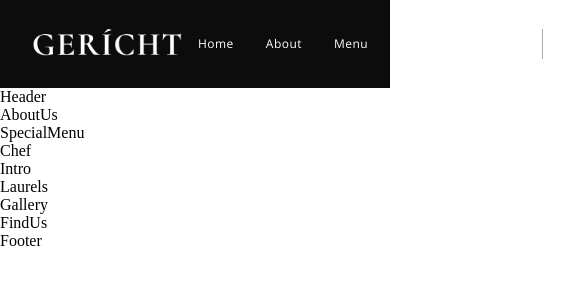
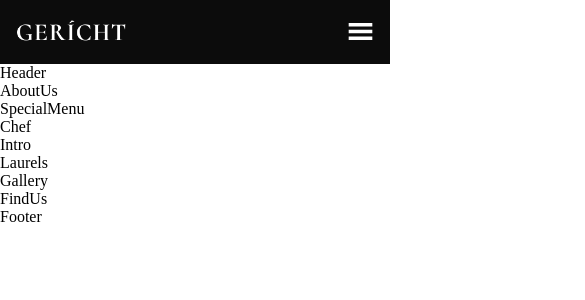
Before and after one commit to SyedUmairCodes/modern-resturant-react, a React (Create React App) app: page / in a window 390 px wide. Shown: the top 300 px of the page, 585 px wide, since content can reach past the window. Built offline with nearby package versions, Linux system fonts and the light colour scheme; a web font is replaced by a local one.

Commit message:
Navbar completed

```diff
--- a/src/components/Navbar/Navbar.css
+++ b/src/components/Navbar/Navbar.css
@@ -6,50 +6,59 @@
   background: var(--color-black);
   padding: 1rem 2rem;
 }
+
 .app__navbar-logo {
   display: flex;
   justify-content: flex-start;
   align-items: center;
 }
-.app__navbar-logo img{
+
+.app__navbar-logo img {
   width: 150px;
 }
-.app__navbar-links{
+
+.app__navbar-links {
   flex: 1;
   display: flex;
   justify-content: center;
   align-items: center;
   list-style: none;
 }
-.app__navbar-links li{
+
+.app__navbar-links li {
   margin: 0 1rem;
   cursor: pointer;
 }
-.app__navbar-links li:hover{
+
+.app__navbar-links li:hover {
   color: var(--color-grey);
 }
-.app__navbar-login{
-  display:flex;
-  justify-content:center;
-  align-items:center;
+
+.app__navbar-login {
+  display: flex;
+  justify-content: flex-end;
+  align-items: center;
 }
-.app__navbar-login a{
+
+.app__navbar-login a {
   margin: 0 1rem;
   text-decoration: none;
   transition: 0.5s ease;
 }
-.app__navbar-login a:hover{
+.app__navbar-login a:hover {
   border-bottom: 1px solid var(--color-golden);
 }
-.app__navbar-login div{
-  width:1px;
-  height:30px;
+.app__navbar-login div {
+  width: 1px;
+  height: 30px;
   background-color: var(--color-grey);
 }
-.app__navbar-smallscreen{
-  display:none;
+
+.app__navbar-smallscreen {
+  display: none;
 }
-.app__navbar-smallscreen_overlay{
+
+.app__navbar-smallscreen_overlay {
   position: fixed;
   top: 0;
   left: 0;
@@ -60,3 +69,60 @@
   flex-direction: column;
   z-index: 5;
 }
+
+.app__navbar-smallscreen_overlay .overlay__close {
+  font-size: 27px;
+  color: var(--color-golden);
+  cursor: pointer;
+  position: absolute;
+  top: 20px;
+  right: 20px;
+}
+
+.app__navbar-smallscreen_links {
+  list-style: none;
+}
+
+.app__navbar-smallscreen_links li {
+  margin: 2rem;
+  cursor: pointer;
+  color: var(--color-golden);
+  font-size: 2rem;
+  text-align: center;
+  font-family: var(--font-base);
+}
+
+.app__navbar-smallscreen_links li:hover {
+  color: var(--color-white);
+}
+
+/* Media Queries */
+
+@media screen and (max-width: 650px) {
+  .app__navbar {
+    padding: 1rem;
+  }
+
+  .app__navbar-login {
+    display: none;
+  }
+
+  .app__navbar-logo img {
+    width: 110px;
+  }
+}
+
+@media screen and (max-width: 1150px) {
+  .app__navbar-links {
+    display: none;
+  }
+  .app__navbar-smallscreen {
+    display: flex;
+  }
+}
+
+@media screen and (min-width: 2000px) {
+  .app__navbar-logo img {
+    width: 210px;
+  }
+}
--- a/src/components/Navbar/Navbar.jsx
+++ b/src/components/Navbar/Navbar.jsx
@@ -1,40 +1,72 @@
-import React from "react";
-import {GiHamburgerMenu} from "react-icons/gi";
-import {MdOutlineRestaurantMenu} from "react-icons/md";
+import React, { useState } from "react";
+import { GiHamburgerMenu } from "react-icons/gi";
+import { MdOutlineRestaurantMenu } from "react-icons/md";
 import images from "../../constants/images";
 
 import "./Navbar.css";
 
-const Navbar = () => (
+const Navbar = () => {
+  const [toggleMenu, setToggleMenu] = useState(false);
+  return (
     <nav className="app__navbar">
       <div className="app__navbar-logo">
-            <img src={images.gericht} alt="logo"/>
+        <img src={images.gericht} alt="logo" />
       </div>
       <ul className="app__navbar-links">
-            <li className="p__opensans"><a href="#home">Home</a></li>
-            <li className="p__opensans"><a href="#about">About</a></li>
-            <li className="p__opensans"><a href="#menu">Menu</a></li>
-            <li className="p__opensans"><a href="#awards">Awards</a></li>
+        <li className="p__opensans">
+          <a href="#home">Home</a>
+        </li>
+        <li className="p__opensans">
+          <a href="#about">About</a>
+        </li>
+        <li className="p__opensans">
+          <a href="#menu">Menu</a>
+        </li>
+        <li className="p__opensans">
+          <a href="#awards">Awards</a>
+        </li>
       </ul>
       <div className="app__navbar-login">
-            <a className="p__opensans">Log In / Register</a>
+        <a href="#" className="p__opensans">
+          Log In / Register
+        </a>
         <div></div>
-            <a href="/" className="p__opensans">Book Table</a>
+        <a href="/" className="p__opensans">
+          Book Table
+        </a>
       </div>
       <div className="app__navbar-smallscreen">
-            <GiHamburgerMenu color="#fff" className="overlay__close" fontSize={27} onClick={() => {}}/>
+        <GiHamburgerMenu
+          color="#fff"
+          className="overlay__close"
+          fontSize={27}
+          onClick={() => setToggleMenu(true)}
+        />
+        {toggleMenu && (
           <div className="app__navbar-smallscreen_overlay flex-center slide-bottom">
-                <MdOutlineRestaurantMenu fontSize={27} className="overlay__close" onClick={() => {}}/>
-                <ul className="app__navbar-smallscreen-links">
-                    <li className="p__opensans"><a href="#home">Home</a></li>
-                    <li className="p__opensans"><a href="#about">About</a></li>
-                    <li className="p__opensans"><a href="#menu">Menu</a></li>
-                    <li className="p__opensans"><a href="#awards">Awards</a></li>
+            <MdOutlineRestaurantMenu
+              fontSize={27}
+              className="overlay__close"
+              onClick={() => setToggleMenu(false)}
+            />
+            <ul className="app__navbar-smallscreen_links">
+              <li className="p__opensans">
+                <a href="#home">Home</a>
+              </li>
+              <li className="p__opensans">
+                <a href="#about">About</a>
+              </li>
+              <li className="p__opensans">
+                <a href="#menu">Menu</a>
+              </li>
+              <li className="p__opensans">
+                <a href="#awards">Awards</a>
+              </li>
             </ul>
           </div>
-
+        )}
       </div>
     </nav>
   );
-
+};
 export default Navbar;
```
Lines whose indentation alone changed are shown as unchanged.
